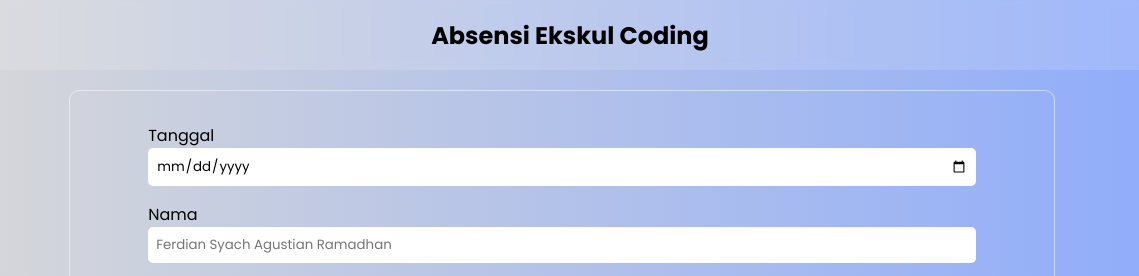
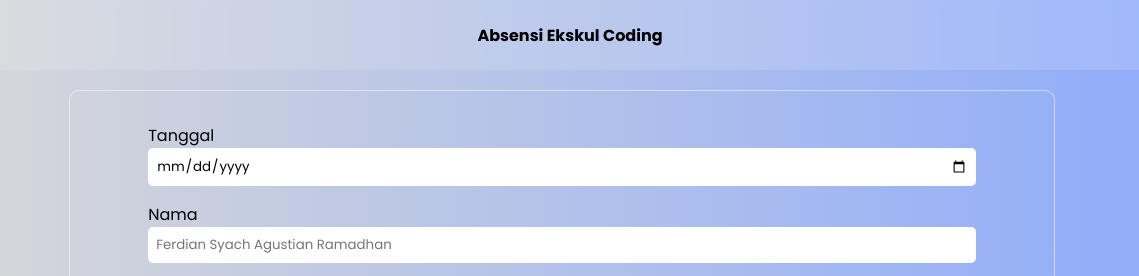
Before and after one commit to Beethid/Absensi-Coding, a plain HTML site: page index.html in a window 1280 px wide. Shown: the top 276 px of the page, 70-1209 px from the left. Drawn offline with Linux system fonts and the light colour scheme.

Commit message:
Update index.html

```diff
--- a/index.html
+++ b/index.html
@@ -12,7 +12,7 @@
         <img src="image/tkj.png" alt="" />
       </div>
       <div class="judul">
-        <h2>Absensi Ekskul Coding</h2>
+        <h4>Absensi Ekskul Coding</h4>
       </div>
       <div class="logo">
         <img src="image/logo-ekskul.png" alt="" />
```
